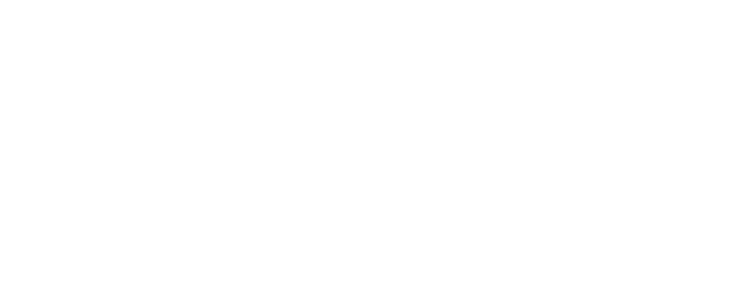
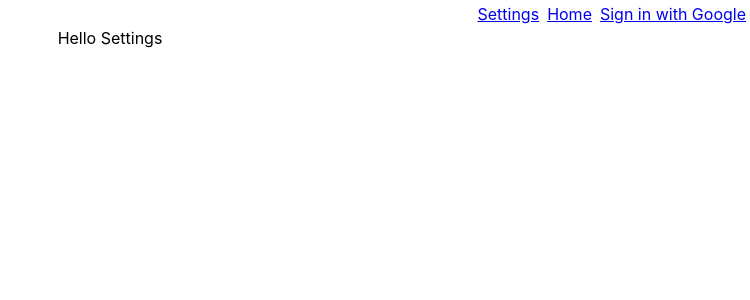
Before and after one commit to Spiteless/alexaIntegrationApp, a React (Create React App) app: page /settings in a window 1280 px wide. Shown: the top 300 px of the page, without its empty margins (530-1280 px from the left). Built offline with nearby package versions, Linux system fonts and the light colour scheme.

Commit message:
Add basic nav component
- very minimal styles
- create basic settings component so we can navigate to it

```diff
--- a/src/App.js
+++ b/src/App.js
@@ -1,18 +1,20 @@
 import React from 'react';
 import './App.css';
 
-import routes from './routes.js'
 import {Switch, Route, withRouter} from 'react-router-dom';
 import Dashboard from './Components/Dashboard/Dashboard';
 import Auth from './Components/Auth/Auth';
-
+import Settings from './Components/Settings/Settings';
+import Nav from './Components/Nav/Nav';
 
 function App(props) {
   return (
     <div className="App">
+      <Nav />
       <Switch>
         <Route exact path="/" component={Dashboard}/>
         <Route path="/login" component={Auth}/>
+        <Route path="/settings" component={Settings}/>
       </Switch>
     </div>
   );
--- /dev/null
+++ b/src/Components/Nav/Nav.js
@@ -0,0 +1,15 @@
+import React from 'react';
+import {Link} from 'react-router-dom';
+import './Nav.scss';
+
+const Nav = (props) => {
+  return (
+    <nav className="nav">
+      <Link className="nav__link" to="/settings">Settings</Link>
+      <Link className="nav__link" to="/">Home</Link>
+      <Link className="nav__link" to="/login">Sign in with Google</Link>
+    </nav>
+  );
+}
+
+export default Nav;
--- /dev/null
+++ b/src/Components/Nav/Nav.scss
@@ -0,0 +1,10 @@
+.nav {
+  position: sticky;
+  width: 100%;
+  display: flex;
+  justify-content: flex-end;
+
+  &__link {
+    padding: 0.25rem;
+  }
+}
--- /dev/null
+++ b/src/Components/Settings/Settings.js
@@ -0,0 +1,8 @@
+import React from 'react';
+import './Settings.scss';
+
+const Settings = (props) => {
+  return (<div>Hello Settings</div>);
+}
+
+export default Settings;
```
Also changed, not shown: src/Components/Settings/Settings.scss (added).
